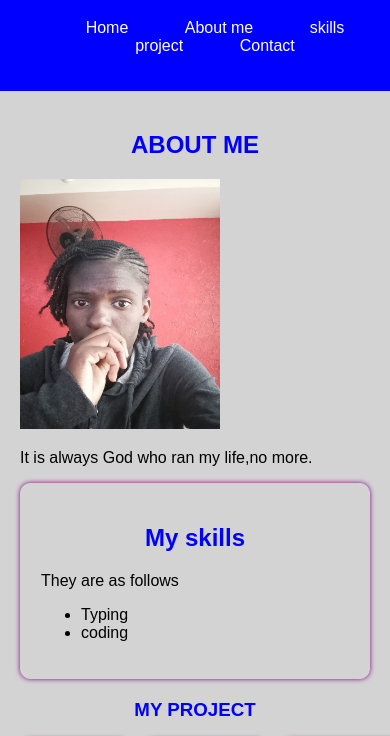
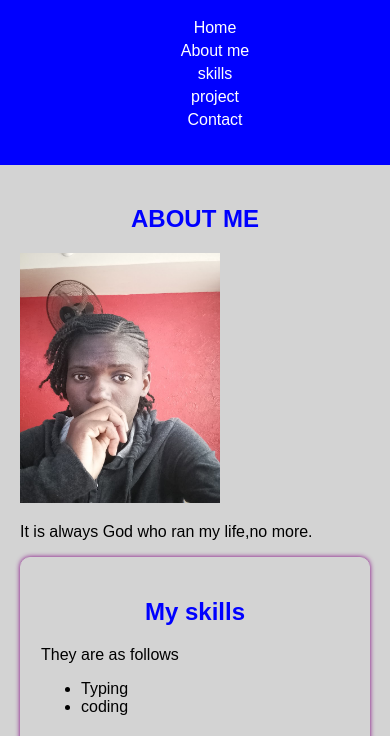
Before and after one commit to purityseverio-netizen/portfolio, a plain HTML site: page index.html in a window 390 px wide. Shown: the part 81-817 px from the top of the page. Drawn offline with Linux system fonts and the light colour scheme.

Commit message:
initial commit

```diff
--- a/external.css
+++ b/external.css
@@ -128,3 +128,10 @@ footer{
     color: white;
     margin-top: 20px;
 }
+@media (max-width: 768px) {
+    nav li{
+        display: block;
+        margin: 5px 0;
+    }
+
+}
```
